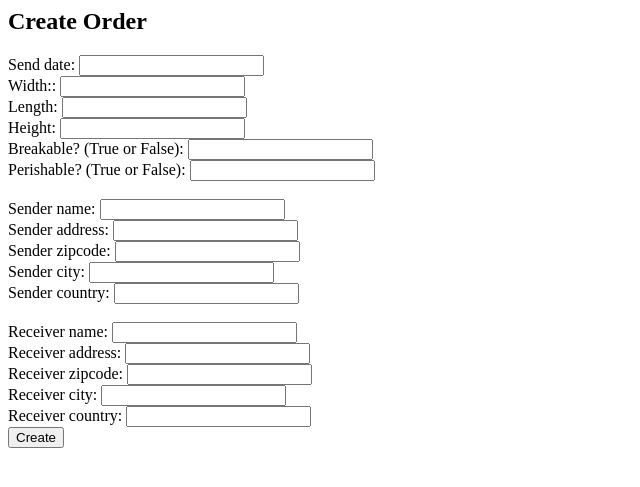
After one commit to Tokoen/PASD-team-29, a Django app: page /delivery/create_order/ in a window 1280 px wide. The commit adds this page. Shown: the top 487 px of the page, without its empty margins (0-640 px from the left). Run offline with Django 4.2, Linux system fonts and the light colour scheme.

Commit message:
customer can create order

```diff
--- /dev/null
+++ b/dsd/delivery/templates/create_order.html
@@ -0,0 +1,57 @@
+{% block content %}
+  <h2>Create Order</h2>
+  <form method="post" action="{% url 'create_order' %}">
+    {% csrf_token %}
+    <label for="send_date">Send date:</label>
+    <input type="text" id="send_date" name="send_date" required>
+    <br/>
+    <label for="x_in_mm">Width::</label>
+    <input type="text" id="x_in_mm" name="x_in_mm" required>
+    <br/>
+    <label for="y_in_mm">Length:</label>
+    <input type="text" id="y_in_mm" name="y_in_mm" required>
+    <br/>
+    <label for="z_in_mm">Height:</label>
+    <input type="text" id="z_in_mm" name="z_in_mm" required>
+    <br/>
+    <label for="is_breakable">Breakable? (True or False):</label>
+    <input type="text" id="is_breakable" name="is_breakable" required>
+    <br/>
+    <label for="is_perishable">Perishable? (True or False):</label>
+    <input type="text" id="is_perishable" name="is_perishable" required>
+    <br/>
+    <br/>
+    <label for="sender_name">Sender name:</label>
+    <input type="text" id="sender_name" name="sender_name" required>
+    <br/>
+    <label for="sender_address">Sender address:</label>
+    <input type="text" id="sender_address" name="sender_address" required>
+    <br/>
+    <label for="sender_zipcode">Sender zipcode:</label>
+    <input type="text" id="sender_zipcode" name="sender_zipcode" required>
+    <br/>
+    <label for="sender_city">Sender city:</label>
+    <input type="text" id="sender_city" name="sender_city" required>
+    <br/>
+    <label for="sender_country">Sender country:</label>
+    <input type="text" id="sender_country" name="sender_country" required>
+    <br/>
+    <br/>
+    <label for="receiver_name">Receiver name:</label>
+    <input type="text" id="receiver_name" name="receiver_name" required>
+    <br/>
+    <label for="receiver_address">Receiver address:</label>
+    <input type="text" id="receiver_address" name="receiver_address" required>
+    <br/>
+    <label for="receiver_zipcode">Receiver zipcode:</label>
+    <input type="text" id="receiver_zipcode" name="receiver_zipcode" required>
+    <br/>
+    <label for="receiver_city">Receiver city:</label>
+    <input type="text" id="receiver_city" name="receiver_city" required>
+    <br/>
+    <label for="receiver_country">Receiver country:</label>
+    <input type="text" id="receiver_country" name="receiver_country" required>
+    <br/>
+    <button type="submit">Create</button>
+  </form>
+{% endblock %}
--- a/dsd/delivery/urls.py
+++ b/dsd/delivery/urls.py
@@ -7,4 +7,5 @@ urlpatterns = [
     path('customer/', views.customer_page, name='customer_page'),
     path('employee', views.employee_page, name='employee_page'),
     path('search_delivery/', views.search_delivery, name='search_delivery'),
+    path('create_order/', views.create_order, name='create_order'),
 ]
--- a/dsd/delivery/views.py
+++ b/dsd/delivery/views.py
@@ -1,7 +1,8 @@
 from django.http import HttpResponse
 from django.http import HttpResponseRedirect
 from django.shortcuts import render, get_object_or_404
-from .models import Delivery
+from .models import *
+
 
 def is_customer(user):
     return user.groups.filter(name='Customers').exists()
@@ -18,13 +19,46 @@ def index(request):
         return HttpResponseRedirect("/admin")
 
 def customer_page(request):
-    button_html = "<button>Click me</button>"
-    return render(request, 'delivery.html', {'button': button_html})
+    return render(request, 'customer.html')
 
 def employee_page(request):
     return HttpResponse("Employee page")
 
 def search_delivery(request):
-    delivery_id = request.POST.get('delivery_id')
-    delivery = get_object_or_404(Delivery, pk=delivery_id)
-    return render(request, 'delivery.html', {'delivery': delivery})
+    if request.POST.get('delivery_id'):
+        delivery_id = request.POST.get('delivery_id')
+        delivery = get_object_or_404(Delivery, pk=delivery_id)
+        return render(request, 'search_delivery.html', {'delivery': delivery})
+    return render(request, 'search_delivery.html')
+
+def create_order(request):
+    if request.POST.get('delivery_id'):
+        send_date = request.POST.get['send_date']
+        x_in_mm = request.POST.get['x_in_mm']
+        y_in_mm = request.POST.get['y_in_mm']
+        z_in_mm = request.POST.get['z_in_mm']
+        is_breakable = request.POST.get['s_breakable']
+        is_perishable = request.POST.get['is_perishable']
+        sender_name = request.POST.get['sender_name']
+        sender_address = request.POST.get['sender_address']
+        sender_zipcode = request.POST.get['sender_zipcode']
+        sender_city = request.POST.get['sender_city ']
+        sender_country = request.POST.get['sender_country']
+        receiver_name = request.POST.get['receiver_name']
+        receiver_address = request.POST.get['receiver_address']
+        receiver_zipcode = request.POST.get['receiver_zipcode']
+        receiver_city = request.POST.get['receiver_city']
+        receiver_country = request.POST.get['receiver_country']
+        sender_info = Sender_Info(sender_name, sender_address, sender_zipcode,
+        sender_city, sender_country)
+        receiver_info = Receiver_Info(receiver_name, receiver_address, receiver_zipcode,
+        receiver_city, receiver_country)
+        try:
+            id = (Order.objects.order_by('-id')[0])+1
+        except Order.DoesNotExist:
+           id = 1
+
+        Order.objects.create(send_date, x_in_mm, y_in_mm, z_in_mm, is_breakable, is_perishable,
+        sender_info, receiver_info, id)
+        return HttpResponse("Order created succesfully")
+    return render(request, 'create_order.html')
--- a/dsd/dsd/settings.py
+++ b/dsd/dsd/settings.py
@@ -125,4 +125,4 @@ DEFAULT_AUTO_FIELD = 'django.db.models.BigAutoField'
 
 LOGIN_REDIRECT_URL = "/delivery"
 
-LOGOUT_REDIRECT_URL = "/"
+LOGOUT_REDIRECT_URL = "/login"
```
Also changed, not shown: dsd/delivery/templates/customer.html (+9 -12 lines), dsd/delivery/templates/search_delivery.html (added, +17 -0 lines), dsd/db.sqlite3.
